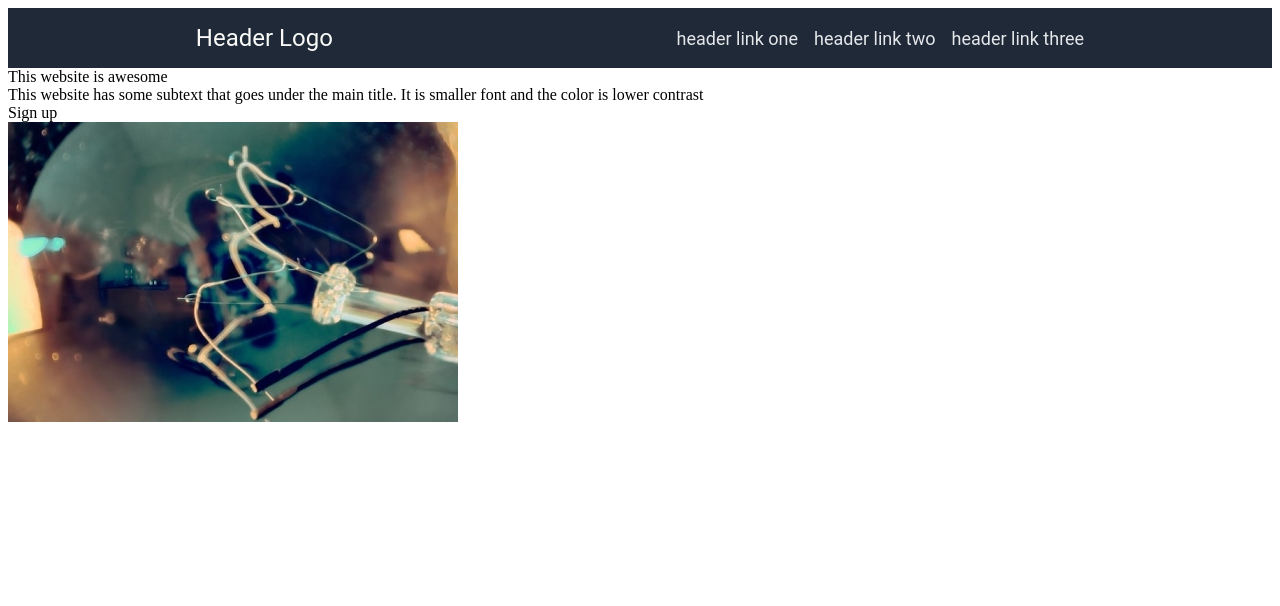
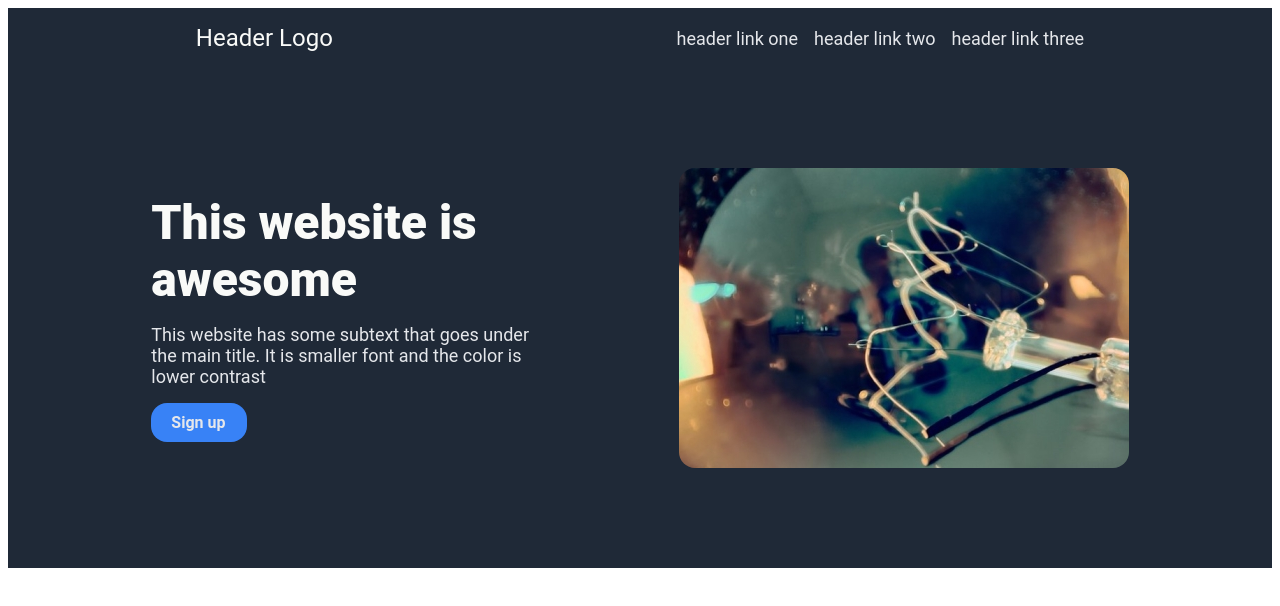
Before and after one commit to Raabov/landingpage, a plain HTML site: page index.html in a window 1280 px wide. Drawn offline with Linux system fonts and the light colour scheme.

Commit message:
Added CSS for the hero section to style.css

```diff
--- a/style.css
+++ b/style.css
@@ -29,3 +29,49 @@ li{
     font-family: Roboto;
     color: #E5E7EB;
 }
+
+/* ---------------------------------------*/
+
+/* CSS for the hero section*/
+/* ---------------------------------------*/
+.hero{
+    display: flex;
+    justify-content: space-evenly;
+    align-items: center;
+    background-color: #1F2937;
+    font-family: Roboto;
+    padding: 100px 16px;
+}
+
+.subhero{
+    width: 400px;
+}
+
+.herotext{
+    font-size: 48px;
+    color: #F9FAF8;
+    font-weight: 900;
+    margin-bottom: 16px;
+}
+
+.subtext{
+    font-size: 18px;
+    width: 400px;
+    color: #E5E7EB;
+    margin-bottom: 16px;
+}
+
+.button{
+    padding: 10px 20px;
+    font-weight: bold;
+    background: #3882F6;
+    max-width: 56px;
+    color: #E5E7EB;
+    border-radius: 16px;
+}
+
+img{
+    border-radius: 16px;
+}
+
+/* ---------------------------------------*/
```
